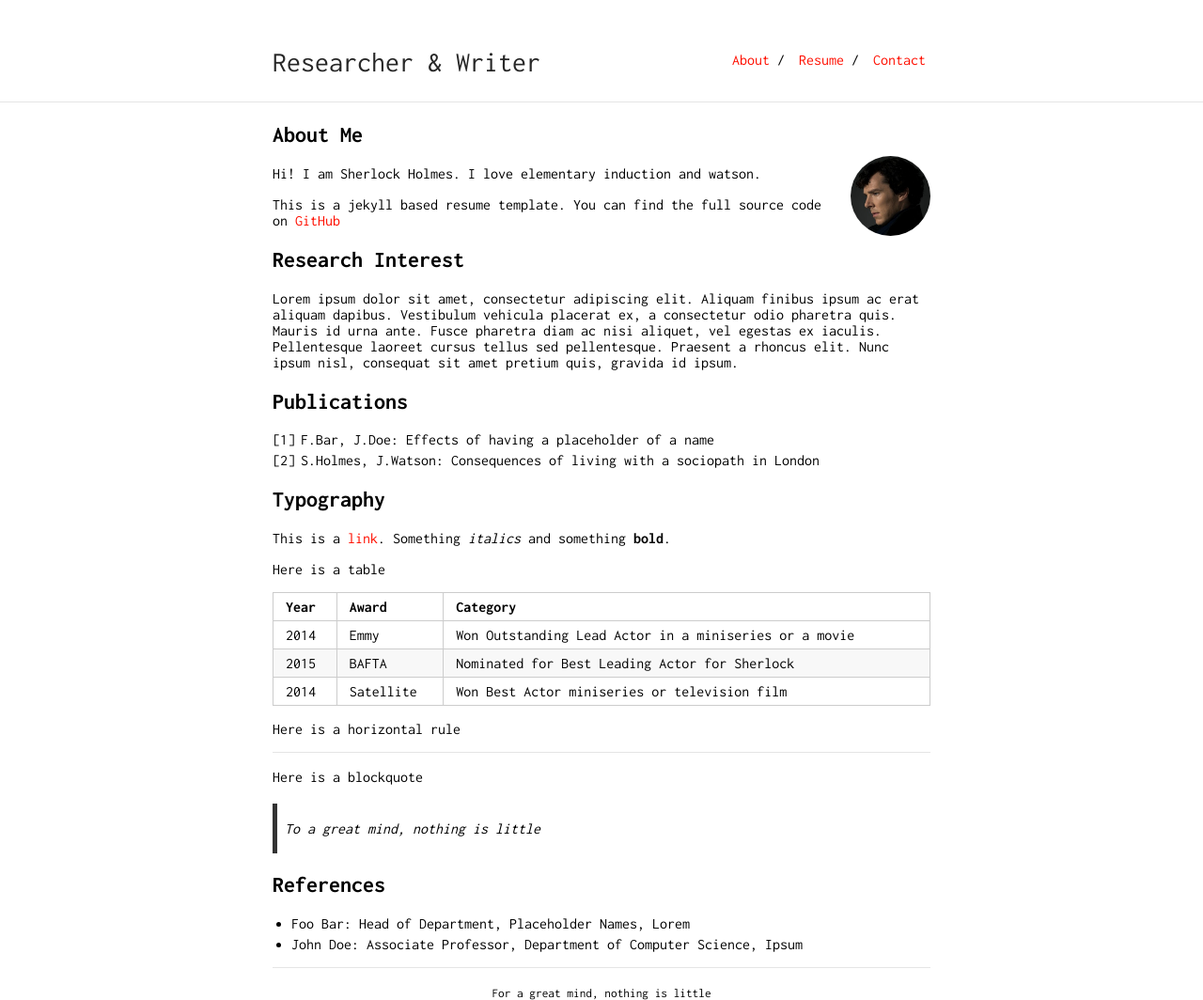
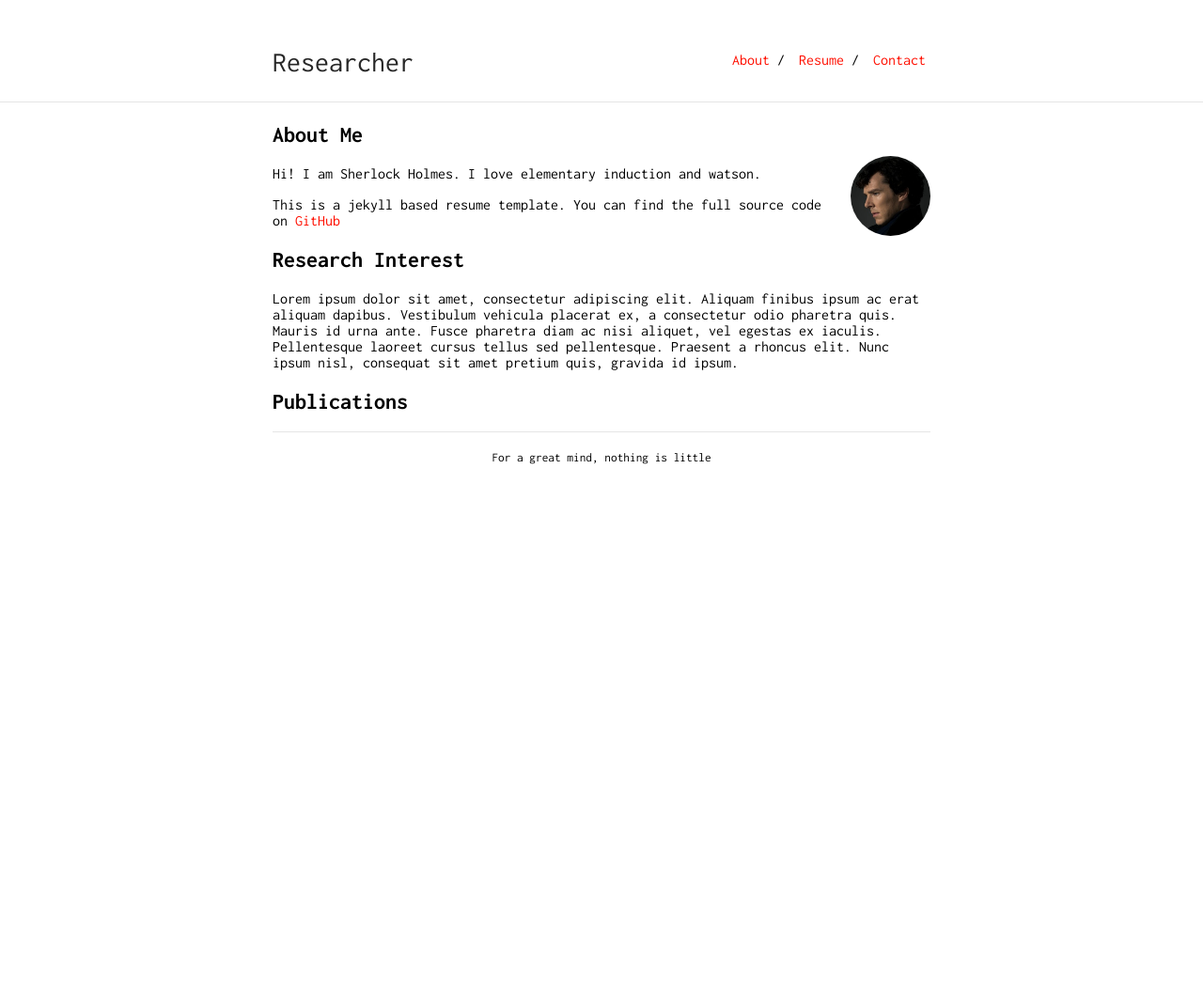
Before and after one commit to lelivre/lelivre.github.io, a Jekyll site: the page built from aboutme.md, in a window 1280 px wide. Shown: the whole page at 94% size. Built offline with Jekyll 4.4.1, drawn with Linux system fonts in a browser that asks for light colours; our own code applies the rules of GitHub Pages for plain Markdown files; after the commit the page ends 900 px from its top, so only the background shows below that.

Commit message:
Initial commit

```diff
--- a/_config.yml
+++ b/_config.yml
@@ -1,4 +1,4 @@
-title: Researcher & Writer
+title: Researcher
 url: "https://lelivre.github.io"
 #baseurl: "/researcher"
 
--- a/aboutme.md
+++ b/aboutme.md
@@ -16,31 +16,3 @@
 Lorem ipsum dolor sit amet, consectetur adipiscing elit. Aliquam finibus ipsum ac erat aliquam dapibus. Vestibulum vehicula placerat ex, a consectetur odio pharetra quis. Mauris id urna ante. Fusce pharetra diam ac nisi aliquet, vel egestas ex iaculis. Pellentesque laoreet cursus tellus sed pellentesque. Praesent a rhoncus elit. Nunc ipsum nisl, consequat sit amet pretium quis, gravida id ipsum.
 
 ## Publications
-
-1. F.Bar, J.Doe: Effects of having a placeholder of a name
-2. S.Holmes, J.Watson: Consequences of living with a sociopath in London
-
-## Typography
-
-This is a [link](http://google.com). Something *italics* and something **bold**.
-
-Here is a table
-
-Year | Award | Category
------|-------|--------
-2014 | Emmy  | Won Outstanding Lead Actor in a miniseries or a movie
-2015 | BAFTA | Nominated for Best Leading Actor for Sherlock
-2014 | Satellite | Won Best Actor miniseries or television film
-
-Here is a horizontal rule
-
----
-
-Here is a blockquote
-
-> To a great mind, nothing is little
-
-## References
-
-* Foo Bar: Head of Department, Placeholder Names, Lorem
-* John Doe: Associate Professor, Department of Computer Science, Ipsum
```
